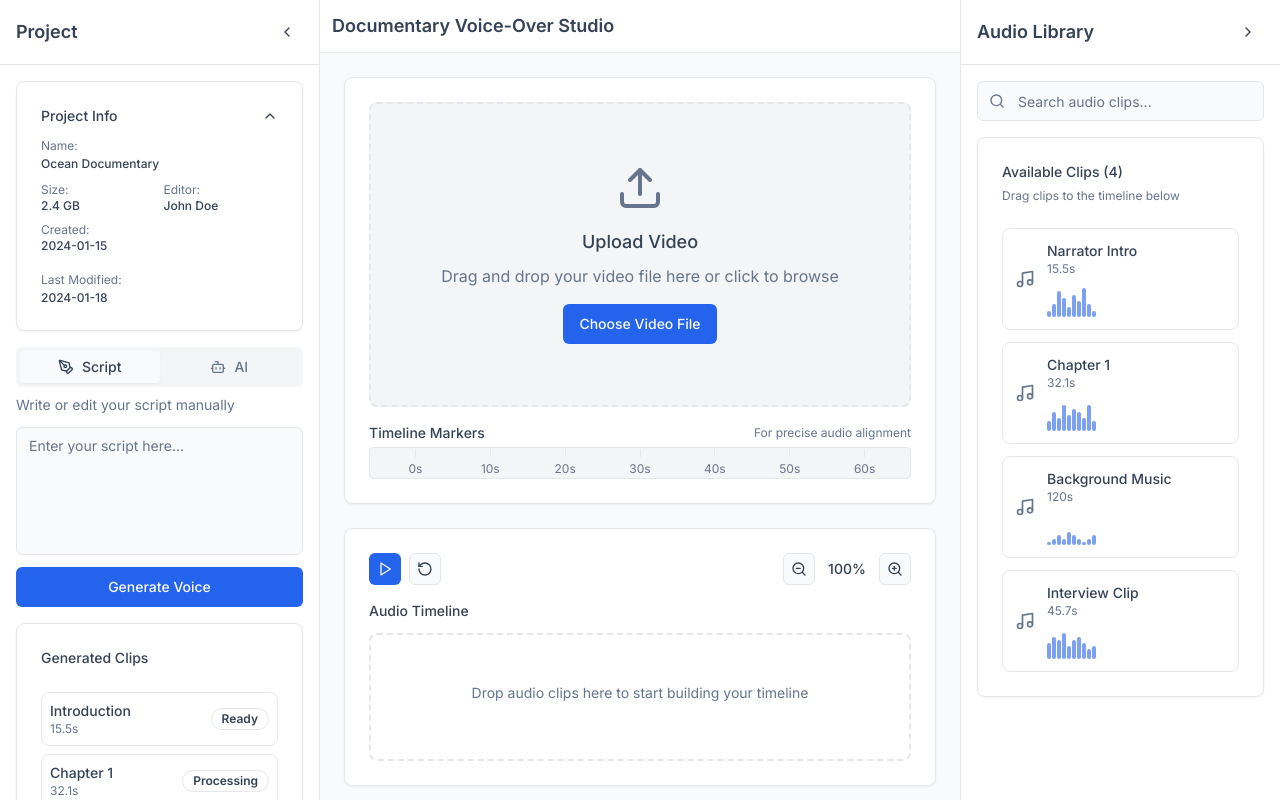
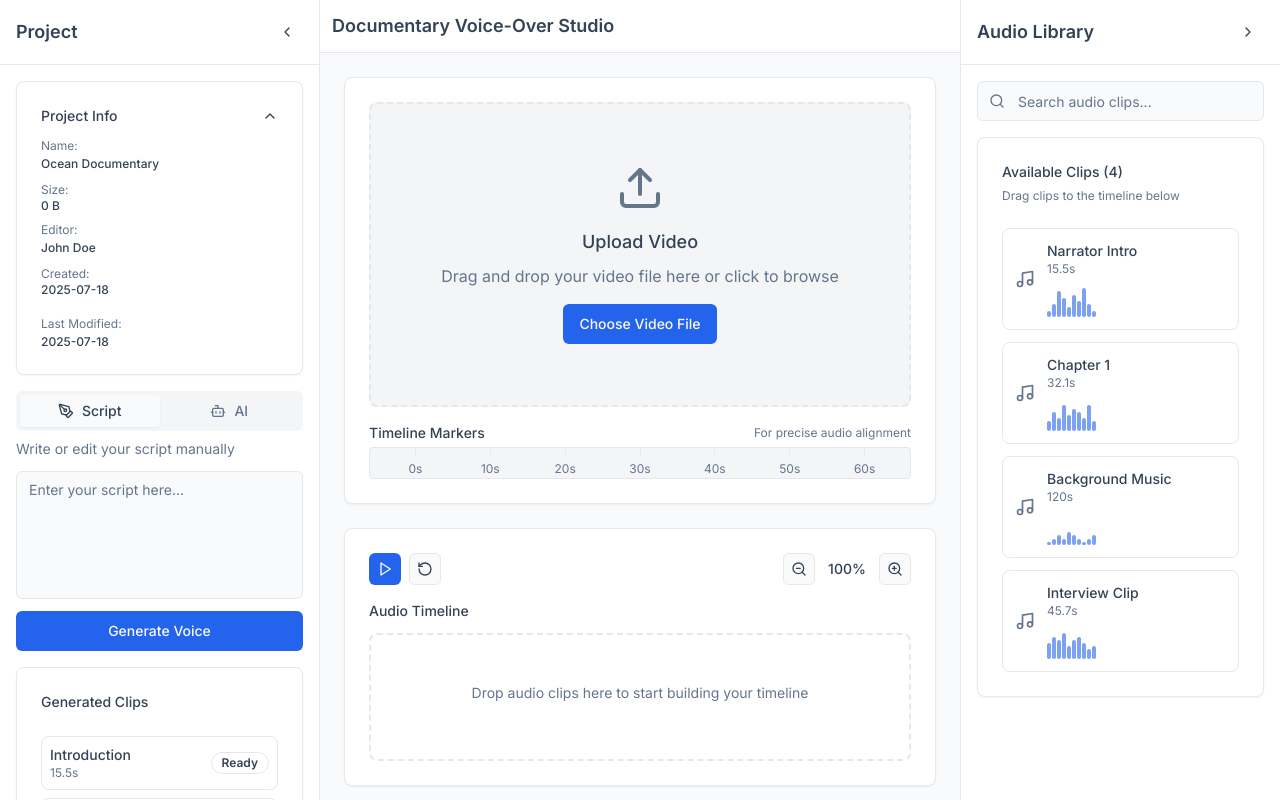
Before and after one commit to AashishRM/voicecraft-documentary-studio, a React (Vite) app: page / in a window 1280 px wide. Built offline with nearby package versions, Linux system fonts and the light colour scheme.

Commit message:
Update project info fields
Make editor name editable.
Update file size display to reflect actual file size.
Set created date to project creation date.
Update modified date to reflect last modification.

```diff
--- a/src/components/DocumentaryStudio.tsx
+++ b/src/components/DocumentaryStudio.tsx
@@ -16,6 +16,7 @@ export const DocumentaryStudio: React.FC = () => {
   const [rightSidebarOpen, setRightSidebarOpen] = useState(true);
   const [timelineClips, setTimelineClips] = useState<AudioClip[]>([]);
   const [draggedClip, setDraggedClip] = useState<AudioClip | null>(null);
+  const [selectedVideo, setSelectedVideo] = useState<File | null>(null);
 
   const handleDragStart = (event: DragStartEvent) => {
     const clipId = event.active.id as string;
@@ -43,10 +44,11 @@ export const DocumentaryStudio: React.FC = () => {
       <div className="flex h-screen bg-background">
         {/* Left Sidebar */}
         <div className={`transition-all duration-300 ${leftSidebarOpen ? 'w-80' : 'w-0'} overflow-hidden`}>
-          <LeftSidebar
-            isOpen={leftSidebarOpen}
-            onToggle={() => setLeftSidebarOpen(!leftSidebarOpen)}
-          />
+        <LeftSidebar
+          isOpen={leftSidebarOpen}
+          onToggle={() => setLeftSidebarOpen(!leftSidebarOpen)}
+          selectedVideo={selectedVideo}
+        />
         </div>
 
         {/* Main Area */}
@@ -58,6 +60,8 @@ export const DocumentaryStudio: React.FC = () => {
             onToggleRightSidebar={() => setRightSidebarOpen(!rightSidebarOpen)}
             timelineClips={timelineClips}
             onRemoveClip={(clipId) => setTimelineClips(prev => prev.filter(c => c.id !== clipId))}
+            selectedVideo={selectedVideo}
+            onVideoSelect={setSelectedVideo}
           />
         </div>
 
--- a/src/components/LeftSidebar.tsx
+++ b/src/components/LeftSidebar.tsx
@@ -1,4 +1,4 @@
-import React, { useState } from 'react';
+import React, { useState, useEffect } from 'react';
 import { ChevronLeft, ChevronRight, ChevronDown, ChevronUp, PenTool, Bot, Edit2, Check, X } from 'lucide-react';
 import { Button } from './ui/button';
 import { Card, CardContent, CardHeader } from './ui/card';
@@ -11,29 +11,58 @@ import { Input } from './ui/input';
 interface LeftSidebarProps {
   isOpen: boolean;
   onToggle: () => void;
+  selectedVideo?: File | null;
 }
 
-export const LeftSidebar: React.FC<LeftSidebarProps> = ({ isOpen, onToggle }) => {
+export const LeftSidebar: React.FC<LeftSidebarProps> = ({ isOpen, onToggle, selectedVideo }) => {
   const [projectInfoOpen, setProjectInfoOpen] = useState(true);
   const [activeTab, setActiveTab] = useState('script');
   const [scriptContent, setScriptContent] = useState('');
   const [isEditingName, setIsEditingName] = useState(false);
+  const [isEditingEditor, setIsEditingEditor] = useState(false);
   const [projectName, setProjectName] = useState('Ocean Documentary');
+  const [editorName, setEditorName] = useState('John Doe');
+  const [createdAt] = useState(() => new Date().toISOString().split('T')[0]);
+  const [lastModified, setLastModified] = useState(() => new Date().toISOString().split('T')[0]);
 
-  const projectInfo = {
-    size: '2.4 GB',
-    editor: 'John Doe',
-    createdAt: '2024-01-15',
-    lastModified: '2024-01-18'
+  const formatFileSize = (bytes: number) => {
+    if (bytes === 0) return '0 B';
+    const k = 1024;
+    const sizes = ['B', 'KB', 'MB', 'GB'];
+    const i = Math.floor(Math.log(bytes) / Math.log(k));
+    return parseFloat((bytes / Math.pow(k, i)).toFixed(1)) + ' ' + sizes[i];
   };
+
+  const fileSize = selectedVideo ? formatFileSize(selectedVideo.size) : '0 B';
+
+  useEffect(() => {
+    // Update last modified when script content changes
+    if (scriptContent) {
+      setLastModified(new Date().toISOString().split('T')[0]);
+    }
+  }, [scriptContent]);
+
+  useEffect(() => {
+    // Update last modified when project name changes
+    setLastModified(new Date().toISOString().split('T')[0]);
+  }, [projectName, editorName]);
 
   const handleNameSave = () => {
     setIsEditingName(false);
   };
 
   const handleNameCancel = () => {
-    setProjectName('Ocean Documentary'); // Reset to original
+    setProjectName('Ocean Documentary');
     setIsEditingName(false);
+  };
+
+  const handleEditorSave = () => {
+    setIsEditingEditor(false);
+  };
+
+  const handleEditorCancel = () => {
+    setEditorName('John Doe');
+    setIsEditingEditor(false);
   };
 
   if (!isOpen) {
@@ -127,20 +156,56 @@ export const LeftSidebar: React.FC<LeftSidebarProps> = ({ isOpen, onToggle }) =>
                   </div>
                   <div>
                     <span className="text-muted-foreground">Size:</span>
-                    <p className="font-medium">{projectInfo.size}</p>
+                    <p className="font-medium">{fileSize}</p>
                   </div>
-                  <div>
+                  <div className="col-span-2">
                     <span className="text-muted-foreground">Editor:</span>
-                    <p className="font-medium">{projectInfo.editor}</p>
+                    {isEditingEditor ? (
+                      <div className="flex items-center gap-1 mt-1">
+                        <Input
+                          value={editorName}
+                          onChange={(e) => setEditorName(e.target.value)}
+                          className="h-6 text-xs"
+                          autoFocus
+                        />
+                        <Button
+                          size="sm"
+                          onClick={handleEditorSave}
+                          className="h-6 w-6 p-0"
+                        >
+                          <Check className="h-3 w-3" />
+                        </Button>
+                        <Button
+                          size="sm"
+                          variant="ghost"
+                          onClick={handleEditorCancel}
+                          className="h-6 w-6 p-0"
+                        >
+                          <X className="h-3 w-3" />
+                        </Button>
+                      </div>
+                    ) : (
+                      <div className="flex items-center justify-between group">
+                        <p className="font-medium">{editorName}</p>
+                        <Button
+                          size="sm"
+                          variant="ghost"
+                          onClick={() => setIsEditingEditor(true)}
+                          className="h-5 w-5 p-0 opacity-0 group-hover:opacity-100 transition-opacity"
+                        >
+                          <Edit2 className="h-3 w-3" />
+                        </Button>
+                      </div>
+                    )}
                   </div>
                   <div>
                     <span className="text-muted-foreground">Created:</span>
-                    <p className="font-medium">{projectInfo.createdAt}</p>
+                    <p className="font-medium">{createdAt}</p>
                   </div>
                 </div>
                 <div className="pt-1">
                   <span className="text-muted-foreground text-xs">Last Modified:</span>
-                  <p className="font-medium text-xs">{projectInfo.lastModified}</p>
+                  <p className="font-medium text-xs">{lastModified}</p>
                 </div>
               </CardContent>
             </CollapsibleContent>
--- a/src/components/MainArea.tsx
+++ b/src/components/MainArea.tsx
@@ -12,6 +12,8 @@ interface MainAreaProps {
   onToggleRightSidebar: () => void;
   timelineClips: AudioClip[];
   onRemoveClip: (clipId: string) => void;
+  selectedVideo: File | null;
+  onVideoSelect: (file: File | null) => void;
 }
 
 const TimelineDropZone: React.FC<{ children: React.ReactNode }> = ({ children }) => {
@@ -35,17 +37,18 @@ export const MainArea: React.FC<MainAreaProps> = ({
   onToggleLeftSidebar,
   onToggleRightSidebar,
   timelineClips,
-  onRemoveClip
+  onRemoveClip,
+  selectedVideo,
+  onVideoSelect
 }) => {
   const [isPlaying, setIsPlaying] = React.useState(false);
   const [zoom, setZoom] = React.useState(1);
-  const [selectedVideo, setSelectedVideo] = React.useState<File | null>(null);
   const fileInputRef = React.useRef<HTMLInputElement>(null);
 
   const handleVideoUpload = (event: React.ChangeEvent<HTMLInputElement>) => {
     const file = event.target.files?.[0];
     if (file && file.type.startsWith('video/')) {
-      setSelectedVideo(file);
+      onVideoSelect(file);
     }
   };
 
@@ -94,7 +97,7 @@ export const MainArea: React.FC<MainAreaProps> = ({
                     <Button
                       size="sm"
                       variant="destructive"
-                      onClick={() => setSelectedVideo(null)}
+                      onClick={() => onVideoSelect(null)}
                       className="h-8 w-8 p-0"
                     >
                       <X className="h-4 w-4" />
```
